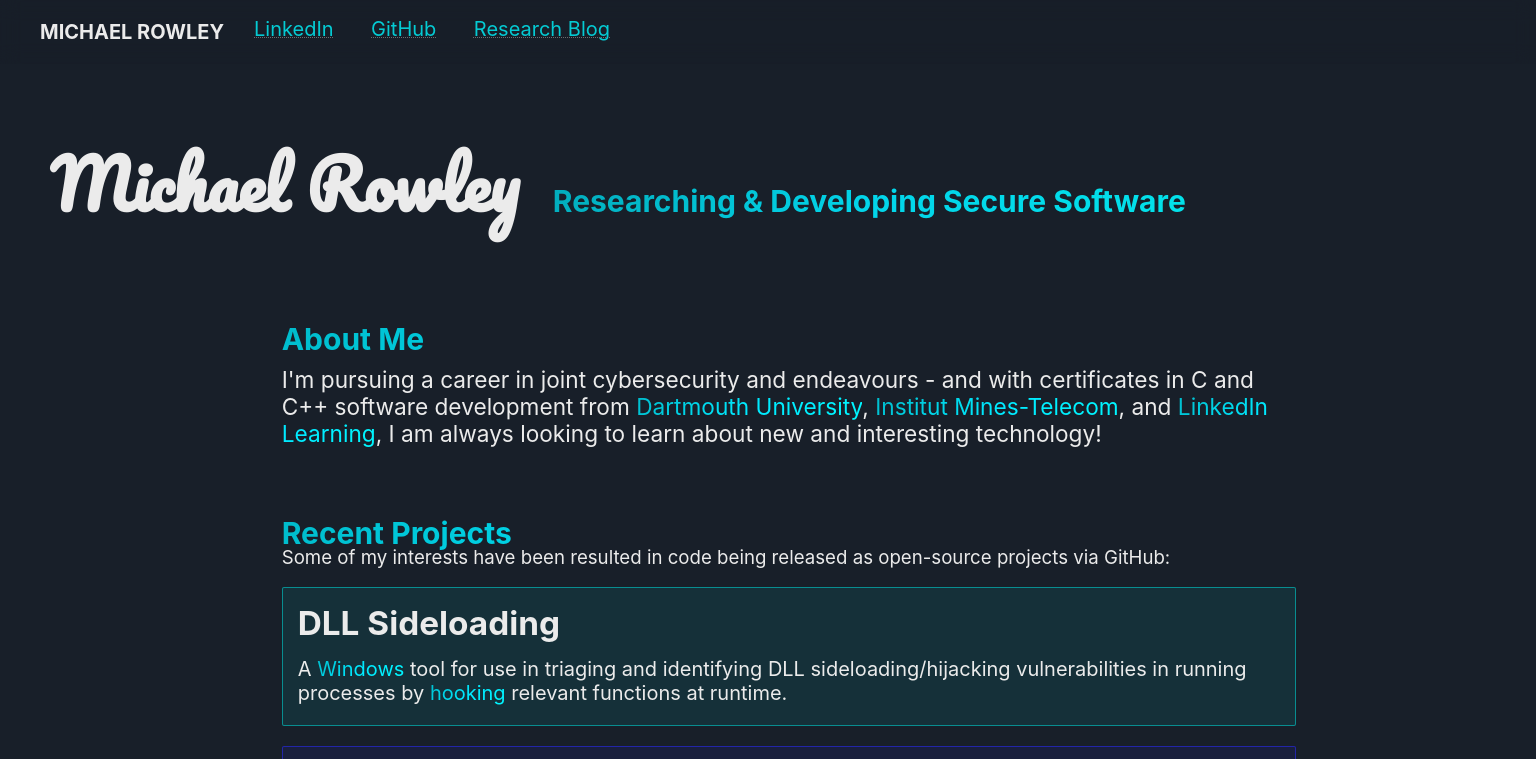
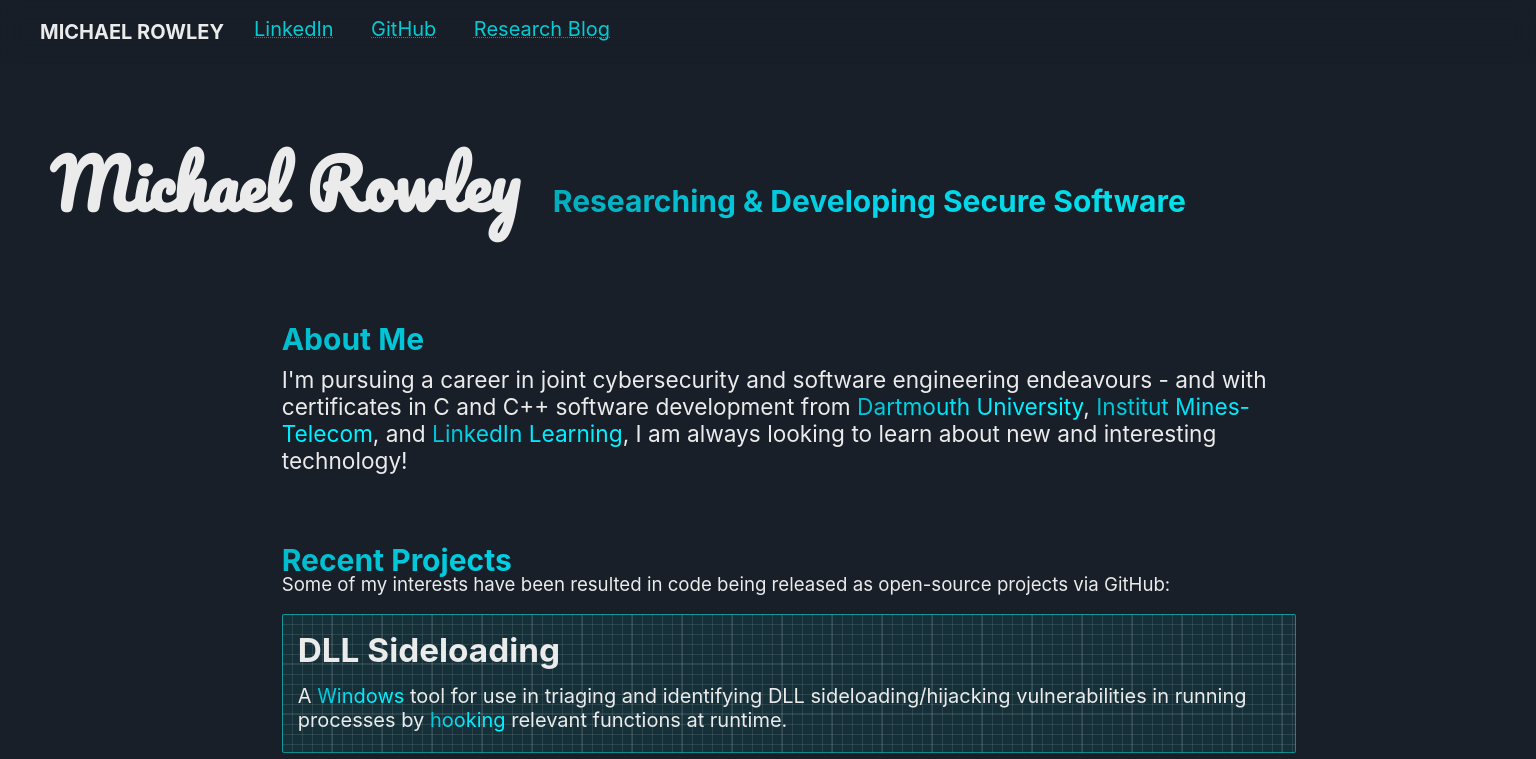
Before and after one commit to michaellrowley/michaellrowley.github.io, a plain HTML site: page index.html in a window 1536 px wide. Shown: the top 759 px of the page. Drawn offline with Linux system fonts and the light colour scheme; a web font is replaced by a local one.

Commit message:
Minor tweaks

```diff
--- a/index.css
+++ b/index.css
@@ -278,6 +278,12 @@ a:hover {
         padding-bottom: 20px;
         padding-top: 20px;
     }
+
+    #projects-box div {
+        background-image:  linear-gradient(rgba(247, 247, 247, 0.1) 1px, transparent 1px), linear-gradient(90deg, rgba(247, 247, 247, 0.1) 1px, transparent 2px), linear-gradient(rgba(247, 247, 247, 0.1) 1px, transparent 1px), linear-gradient(90deg, rgba(247, 247, 247, 0.1) 1px, transparent 1px);
+        background-size: 50px 50px, 50px 50px, 10px 10px, 10px 10px;
+        background-position: -2px -2px, -2px -2px, -1px -1px, -1px -1px;
+    }
 }
 
 @media screen and (max-width: 1399px) {
--- a/index.html
+++ b/index.html
@@ -39,9 +39,9 @@
                 <h2 style="height: 50px;">About Me</h2>
                 <p style="margin-top: -30px;font-size: 17pt;font-family: Inter, Arial, Helvetica, sans-serif;">
                     I'm pursuing a career in joint <span class="bigscreen-only">cybersecurity</span>
-                    <em class="smallscreen-only">cybersecurity</em> and <em class="smallscreen-only">software engineering</em> endeavours -
+                    <em class="smallscreen-only">cybersecurity</em> and <span class="bigscreen-only">software engineering</span><em class="smallscreen-only">software engineering</em> endeavours<span class="smallscreen-only">.</span>
                     <span class="bigscreen-only">
-                        and with certificates in C and C++ software development from <em>Dartmouth University</em>,
+                        - and with certificates in C and C++ software development from <em>Dartmouth University</em>,
                         <em>Institut Mines-Telecom</em>, and <em>LinkedIn Learning</em>,
                         I am always looking to learn about new and interesting technology!
                     </span>
@@ -61,7 +61,7 @@
                             <em>hooking</em> relevant functions at runtime.
                         </p>
                     </div>
-                    <!--<div class="project-item" style="background: linear-gradient(rgba(0, 0, 0, 0.5), rgba(0, 0, 0, 0.5)), url('https://i.ibb.co/mBxC7Jv/Bali-Khila-Rajgad-Maharashtra-2.jpg');background-size:cover;" onclick="window.open('https://github.com/michaellrowley/T2-lib', '_blank');">-->
+                        <!--<div class="project-item" style="background: linear-gradient(rgba(0, 0, 0, 0.5), rgba(0, 0, 0, 0.5)), url('https://i.ibb.co/mBxC7Jv/Bali-Khila-Rajgad-Maharashtra-2.jpg');background-size:cover;" onclick="window.open('https://github.com/michaellrowley/T2-lib', '_blank');">-->
                     <div class="project-item" style="background-color: rgba(40, 40, 240, 0.1); border: 1.5px solid rgba(40, 40, 240, 0.6);" onclick="window.open('https://github.com/michaellrowley/T2-lib', '_blank');">
                         <h3>T2-Lib</h3>
                         <p>
@@ -110,7 +110,9 @@
                     </div>
                 </div>
             </div>
+            <footer>
+                <p style="font-size: 13pt;text-align: center;">There's more information on the widescreen version of this site!</p>
+            </footer>
         </div>
-        <script src="index.js"></script>
     </body>
 </html>
```
